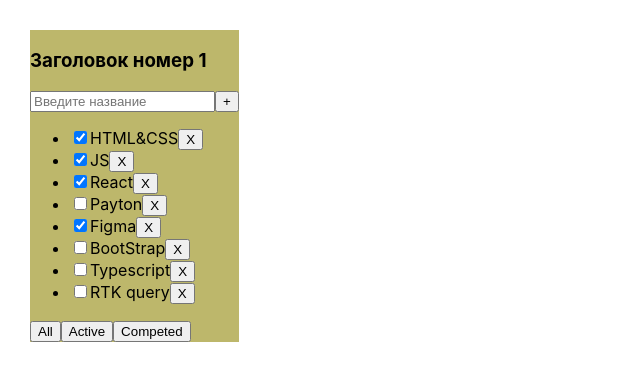
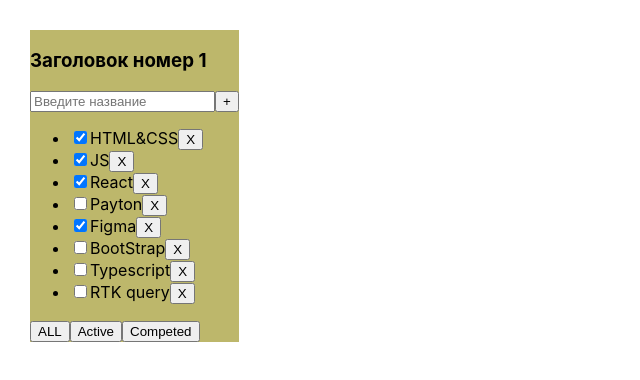
Before and after one commit to AlexMuhin-IT/TodoList, a React (Create React App) app: page / in a window 1280 px wide. Shown: the top 380 px of the page, without its empty margins (0-640 px from the left). Built offline with nearby package versions, Linux system fonts and the light colour scheme.

Commit message:
в Todolist добавил Filter task

```diff
--- a/src/App.tsx
+++ b/src/App.tsx
@@ -1,11 +1,15 @@
 import './App.css';
 import React, {useState} from "react";
-import {Todolist} from "./Todolist";
+import {TaskType, Todolist} from "./Todolist";
 import {v1,} from "uuid";
+
+export type TasksTodolistType = 'all' | 'active' | 'completed';
 
 function App() {
 
-    let [tasks, setTasks] = useState([
+    const [filter, setFilter] = useState<TasksTodolistType>('all');
+
+    const [tasks, setTasks] = useState<TaskType[]>([
         {id: v1(), title: 'HTML&CSS', isDone: true},
         {id: v1(), title: 'JS', isDone: true},
         {id: v1(), title: 'React', isDone: true},
@@ -15,7 +19,19 @@ function App() {
         {id: v1(), title: 'Typescript', isDone: false},
         {id: v1(), title: 'RTK query', isDone: false},
     ])
-
+    // ФИЛЬТРАЦИЯ ЭЛЕМЕНТОВ
+    const changeFilter = (filter: TasksTodolistType) => {
+        setFilter(filter)
+    }
+    let tasksForTodolist = tasks
+    if (filter === 'active') {
+        tasksForTodolist = tasks.filter(task => !task.isDone)
+    }
+    if (filter === 'completed') {
+        tasksForTodolist = tasks.filter(task => task.isDone)
+    }
+    //----------------------
+    //Добавления новых тасок
     const addTask = (newTaskTitle: string) => {
         const newTask = {
             id: v1(),
@@ -26,17 +42,22 @@ function App() {
             return [newTask, ...prevTasks]
         })
     }
+    //----------------------
+    //Удаление тасок
     const removeTask = (value: string) => {
-        tasks = tasks.filter((task)=> task.id !== value)
-        setTasks(tasks)
+        const filteredTasks = tasks.filter((task) => {
+            return task.id !== value
+        })
+        setTasks(filteredTasks)
     }
-
+    //----------------------
     return (
         <div className="App">
             <Todolist title={'Заголовок номер 1'}
-                      tasks={tasks}
+                      tasks={tasksForTodolist}
                       addTask={addTask}
                       removeTask={removeTask}
+                      changeFilter={changeFilter}
             />
         </div>
     );
--- a/src/Todolist.tsx
+++ b/src/Todolist.tsx
@@ -1,14 +1,16 @@
 import React, {ChangeEvent, useState} from 'react';
 import {Button} from "./components/Button";
+import {TasksTodolistType} from "./App";
 
 
 type TodolistProps = {
     title: string;
-    tasks: TasksPropsType[]
+    tasks: TaskType[]
     addTask: (title: string) => void;
     removeTask: (value: string) => void;
+    changeFilter: (filter: TasksTodolistType) => void;
 }
-export type TasksPropsType = {
+export type TaskType = {
     id: string;
     title: string;
     isDone: boolean;
@@ -16,7 +18,7 @@ export type TasksPropsType = {
 }
 
 
-export const Todolist = ({title, tasks, addTask, removeTask}: TodolistProps) => {
+export const Todolist = ({title, tasks, addTask, removeTask, changeFilter}: TodolistProps) => {
     const [newTaskTitle, setNewTaskTitle] = useState('')
 
     const onNewTaskTitleChange = (e: ChangeEvent<HTMLInputElement>) => setNewTaskTitle(e.target.value);
@@ -29,6 +31,12 @@ export const Todolist = ({title, tasks, addTask, removeTask}: TodolistProps) =>
     // const handlerRemoveTask = () => {
     //     alert(Todolist.id)
     // }
+
+    // const removeTaskHandler = (e: ChangeEvent<HTMLButtonElement>)=> {
+    //     removeTask(e.target.value)
+    //     setNewTaskTitle('')
+    // };
+
     return (
         <div style={{background: 'darkkhaki'}}>
             <h3>{title}</h3>
@@ -55,9 +63,12 @@ export const Todolist = ({title, tasks, addTask, removeTask}: TodolistProps) =>
                 </ul>
             )}
             <div>
-                <button>All</button>
-                <button>Active</button>
-                <button>Competed</button>
+                {/*<button>All</button>*/}
+                {/*<button>Active</button>*/}
+                {/*<button>Competed</button>*/}
+                <Button title={'ALL'} onClick={()=>{changeFilter('all')}}/>
+                <Button title={'Active'} onClick={()=>{changeFilter('active')}}/>
+                <Button title={'Competed'} onClick={()=>{changeFilter('completed')}}/>
             </div>
         </div>
     );
--- a/src/components/Button.tsx
+++ b/src/components/Button.tsx
@@ -1,11 +1,11 @@
 import React from 'react';
 
-type ButtonProps = {
+type ButtonPropsType = {
     title: string
-    onClick?: () => void
+    onClick: () => void
 }
 
-export const Button = ({title, onClick}: ButtonProps) => {
+export const Button = ({title, onClick}: ButtonPropsType) => {
     return (
         <>
             <button onClick={onClick}>{title}</button>
```
